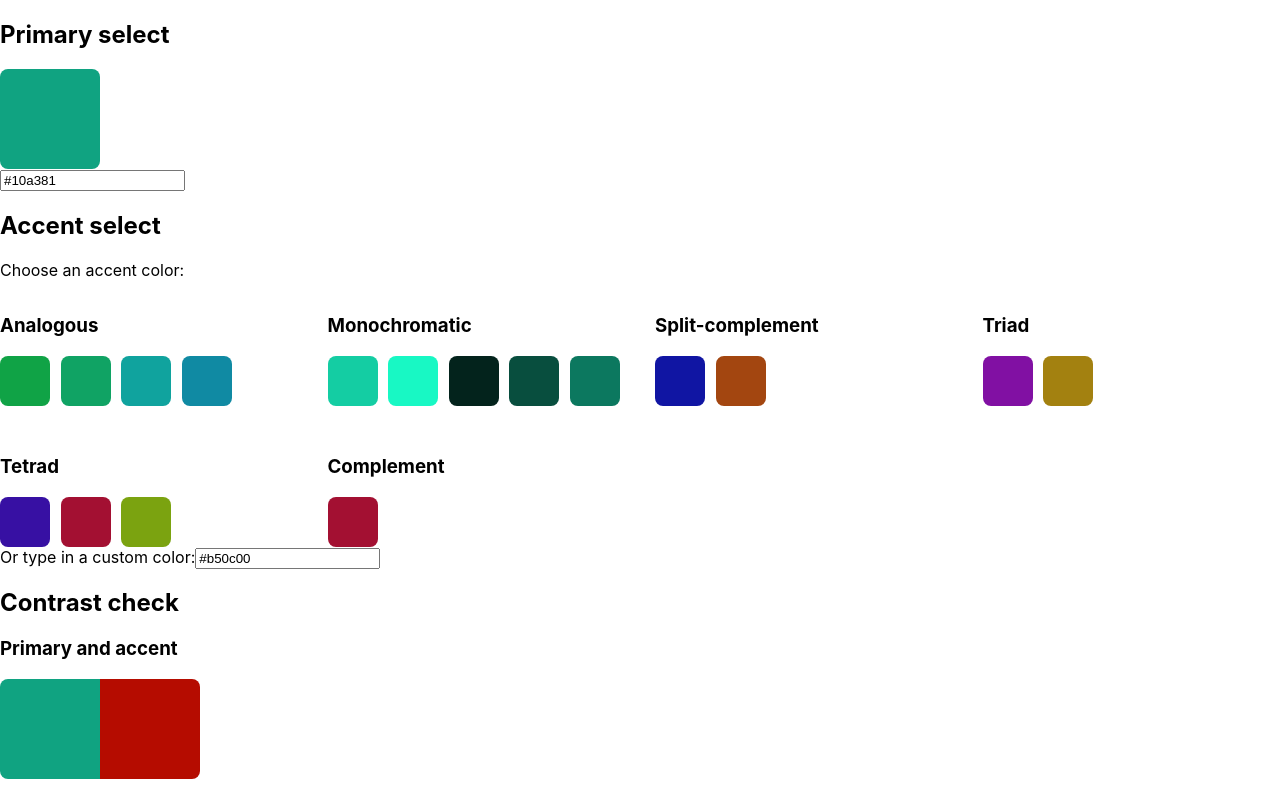
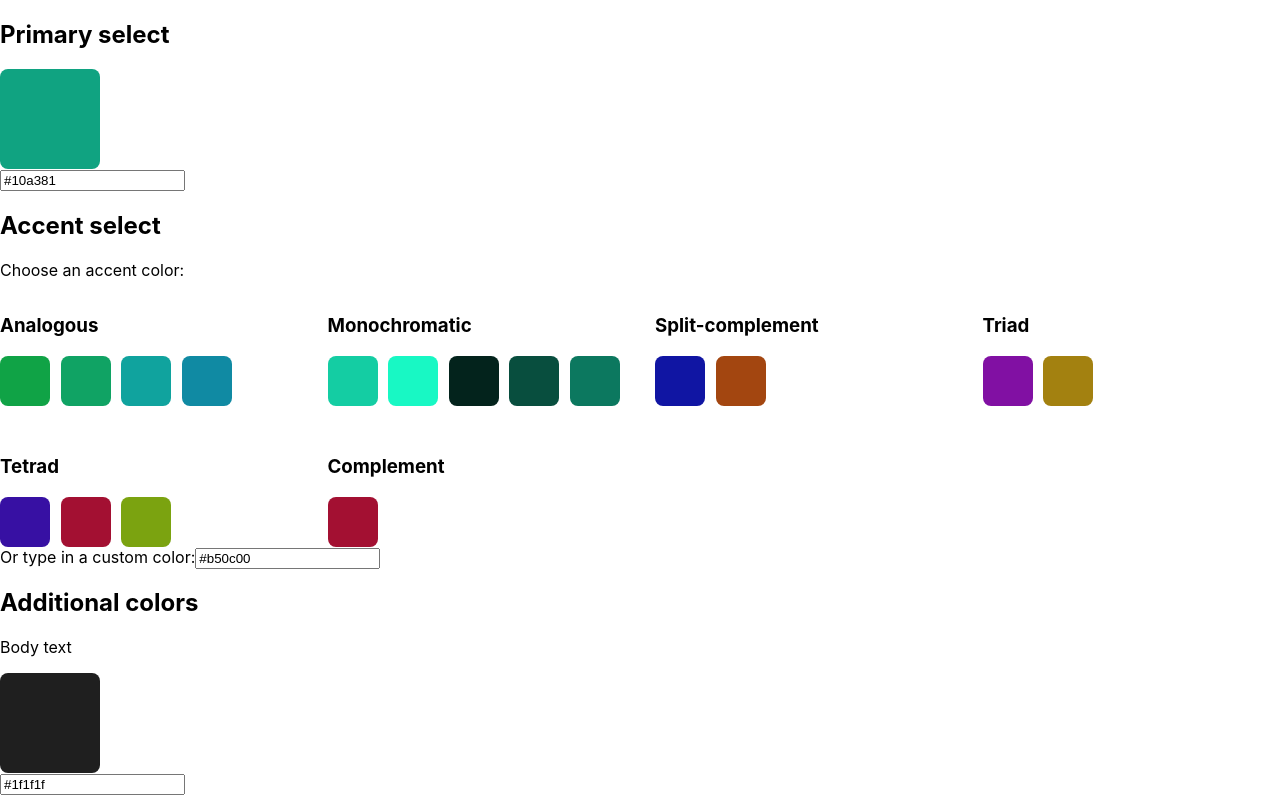
Before and after one commit to cagloria/palette-contrast, a React (Create React App) app: page / in a window 1280 px wide. Shown: the top 799 px of the page. Built offline with nearby package versions, Linux system fonts and the light colour scheme.

Commit message:
Added BodyText component

```diff
--- a/src/components/App.js
+++ b/src/components/App.js
@@ -1,11 +1,13 @@
 import React, { useState } from "react";
 import PrimarySelect from "./PrimarySelect";
 import AccentSelect from "./accent/AccentSelect";
+import BodyText from "./body/BodyText";
 import Contrast from "./contrast/Contrast";
 
 function App() {
     const [primary, setPrimary] = useState("#10a381");
     const [accent, setAccent] = useState("#b50c00");
+    const [bodyText, setBodyText] = useState("#1f1f1f");
 
     function handlePrimaryChange(value) {
         setPrimary(value);
@@ -13,6 +15,10 @@ function App() {
 
     function handleAccentChange(value) {
         setAccent(value);
+    }
+
+    function handleBodyTextChange(value) {
+        setBodyText(value);
     }
 
     return (
@@ -26,6 +32,15 @@ function App() {
                 accent={accent}
                 onAccentChange={handleAccentChange}
             />
+
+            <section className="additional-colors">
+                <h2>Additional colors</h2>
+                <BodyText
+                    bodyText={bodyText}
+                    onBodyTextChange={handleBodyTextChange}
+                />
+            </section>
+
             <Contrast primary={primary} accent={accent} />
         </div>
     );
--- /dev/null
+++ b/src/components/body/BodyText.js
@@ -0,0 +1,17 @@
+import React from "react";
+import ColorInput from "../ColorInput";
+
+function BodyText({ bodyText, onBodyTextChange }) {
+    function handleBodyTextChange(value) {
+        onBodyTextChange(value);
+    }
+
+    return (
+        <div>
+            <p>Body text</p>
+            <ColorInput color={bodyText} onColorChange={handleBodyTextChange} />
+        </div>
+    );
+}
+
+export default BodyText;
```
